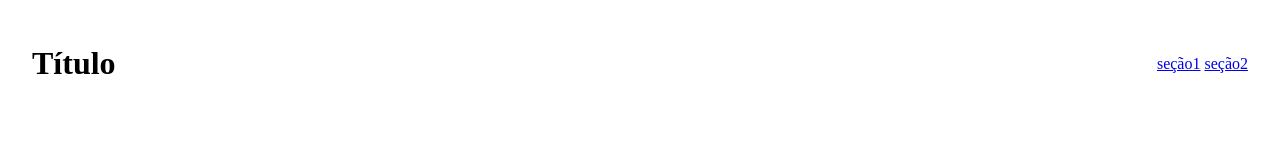
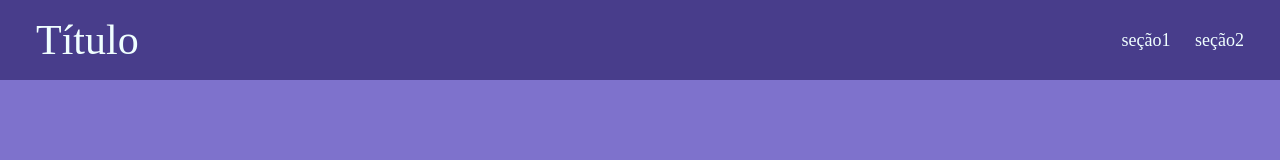
Before and after one commit to joa1vtrb/Site_proprio, a plain HTML site: page index.html in a window 1280 px wide. Drawn offline with Linux system fonts and the light colour scheme.

Commit message:
atualização

```diff
--- a/index.html
+++ b/index.html
@@ -9,6 +9,7 @@
 <body>
     <header>
         <h1>Título</h1>
+        <div>
             <ul>
                 <li>
                     <a href="#">seção1</a>
@@ -17,6 +18,7 @@
                     <a href="#">seção2</a>
                 </li>
             </ul>
+        </div>
     </header>
     <section>
 
--- a/main.css
+++ b/main.css
@@ -1,13 +1,37 @@
-body header {
+* {
+    margin: 0;
+    padding: 0;
+    box-sizing: border-box;
+}
+
+body {
+    background-color: rgb(126, 114, 204);
+}
+
+header {
+    padding: 16px;
     display: flex;
-    margin: 16px;
-    padding: 8px;
-    max-width: 1280px;
+    color: azure;
+    background-color: darkslateblue;
+    max-width: auto;
+    width: 100%;
     justify-content: space-between;
     align-items: center;
 }
 
-header li {
+header h1 {
+    font-size: 42px;
+    font-weight: normal;
+    margin-left: 20px;
+}
+
+header div li {
     display: inline;
+    margin-right: 20px;
+    font-size: 18px;
+}
+
+header div li a {
     text-decoration: none;
+    color: azure;
 }
```
Lines whose indentation alone changed are shown as unchanged.
